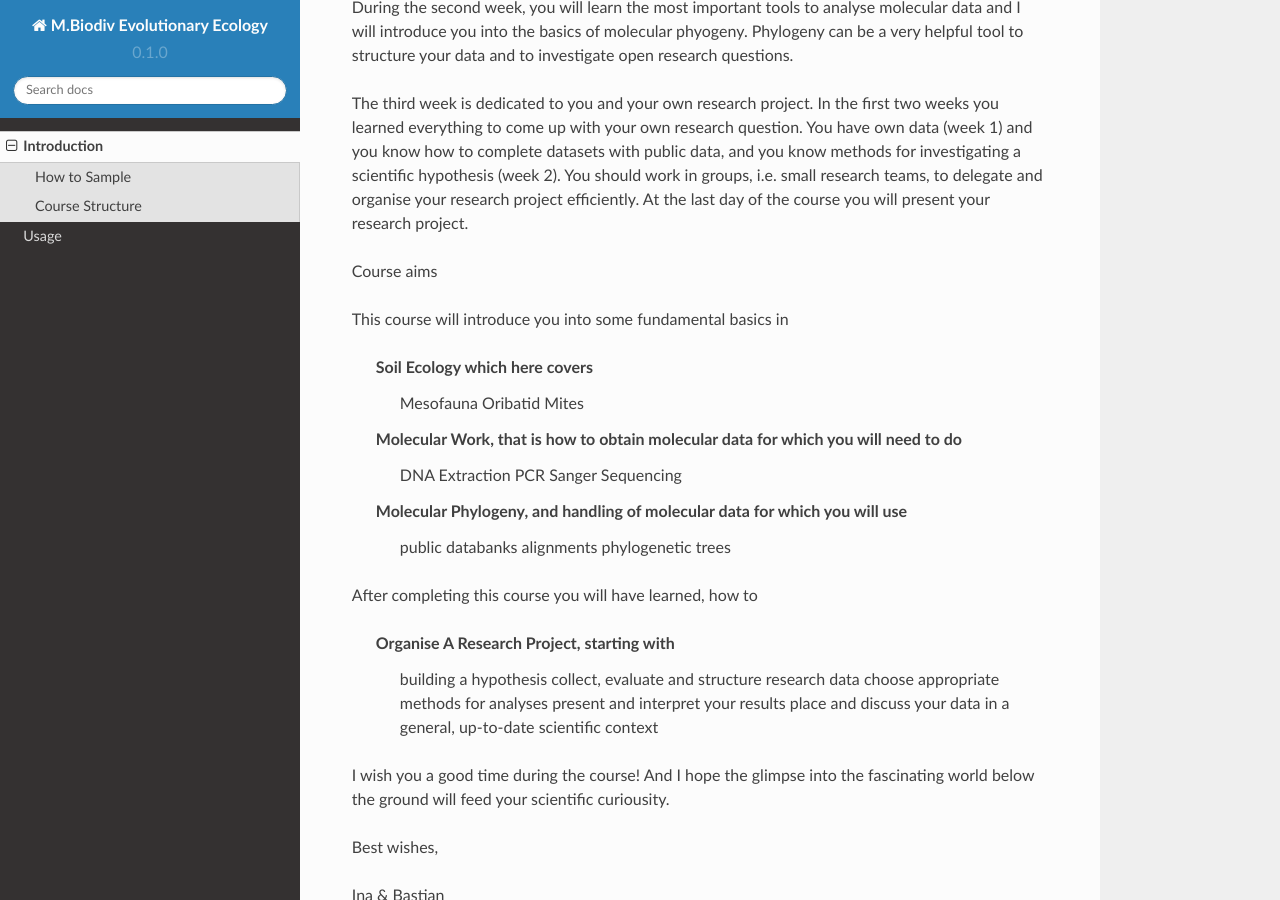
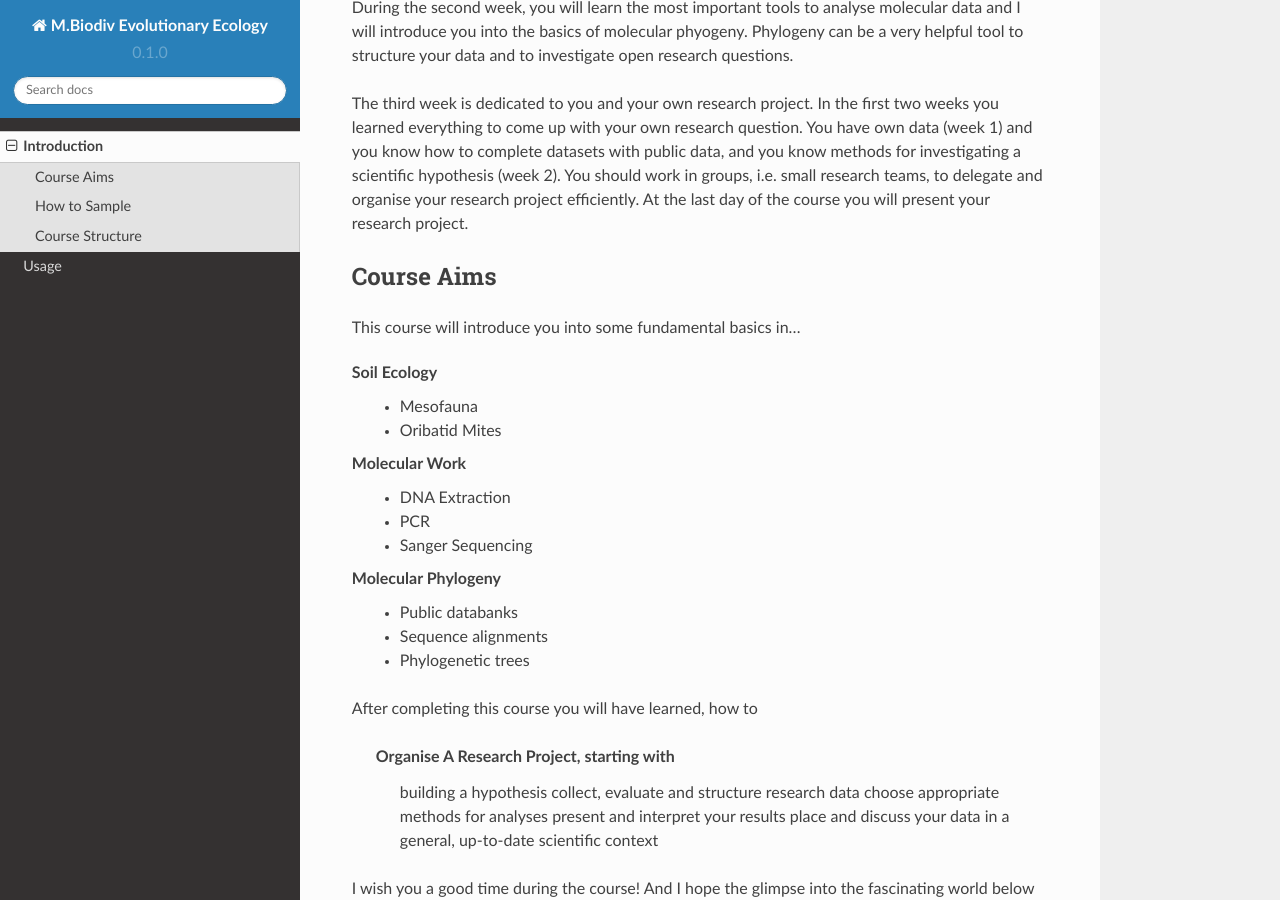
Before and after one commit to bheimbu/evolutionary_ecology, a Sphinx documentation site: the page built from docs/source/introduction.rst, in a window 1280 px wide and 900 px high, scrolled down 716 px. Built offline with Sphinx 7.4.7 and the Read the Docs theme 2.0.0, drawn with Linux system fonts in a browser that asks for light colours.

Commit message:
Update introduction.rst

```diff
--- a/docs/source/introduction.rst
+++ b/docs/source/introduction.rst
@@ -18,21 +18,22 @@ During the second week, you will learn the most important tools to analyse molec
 
 The third week is dedicated to you and your own research project. In the first two weeks you learned everything to come up with your own research question. You have own data (week 1) and you know how to complete datasets with public data, and you know methods for investigating a scientific hypothesis (week 2). You should work in groups, i.e. small research teams, to delegate and organise your research project efficiently. At the last day of the course you will present your research project.
 
-Course aims
+Course Aims
+-----------
 
-This course will introduce you into some fundamental basics in
+This course will introduce you into some fundamental basics in...
 
-    Soil Ecology which here covers
-        Mesofauna
-        Oribatid Mites
-    Molecular Work, that is how to obtain molecular data for which you will need to do
-        DNA Extraction
-        PCR
-        Sanger Sequencing
-    Molecular Phylogeny, and handling of molecular data for which you will use
-        public databanks
-        alignments
-        phylogenetic trees
+**Soil Ecology**
+  - Mesofauna
+  - Oribatid Mites
+**Molecular Work**
+  - DNA Extraction
+  - PCR
+  - Sanger Sequencing
+**Molecular Phylogeny**
+  - Public databanks
+  - Sequence alignments
+  - Phylogenetic trees
 
 After completing this course you will have learned, how to
 
```
